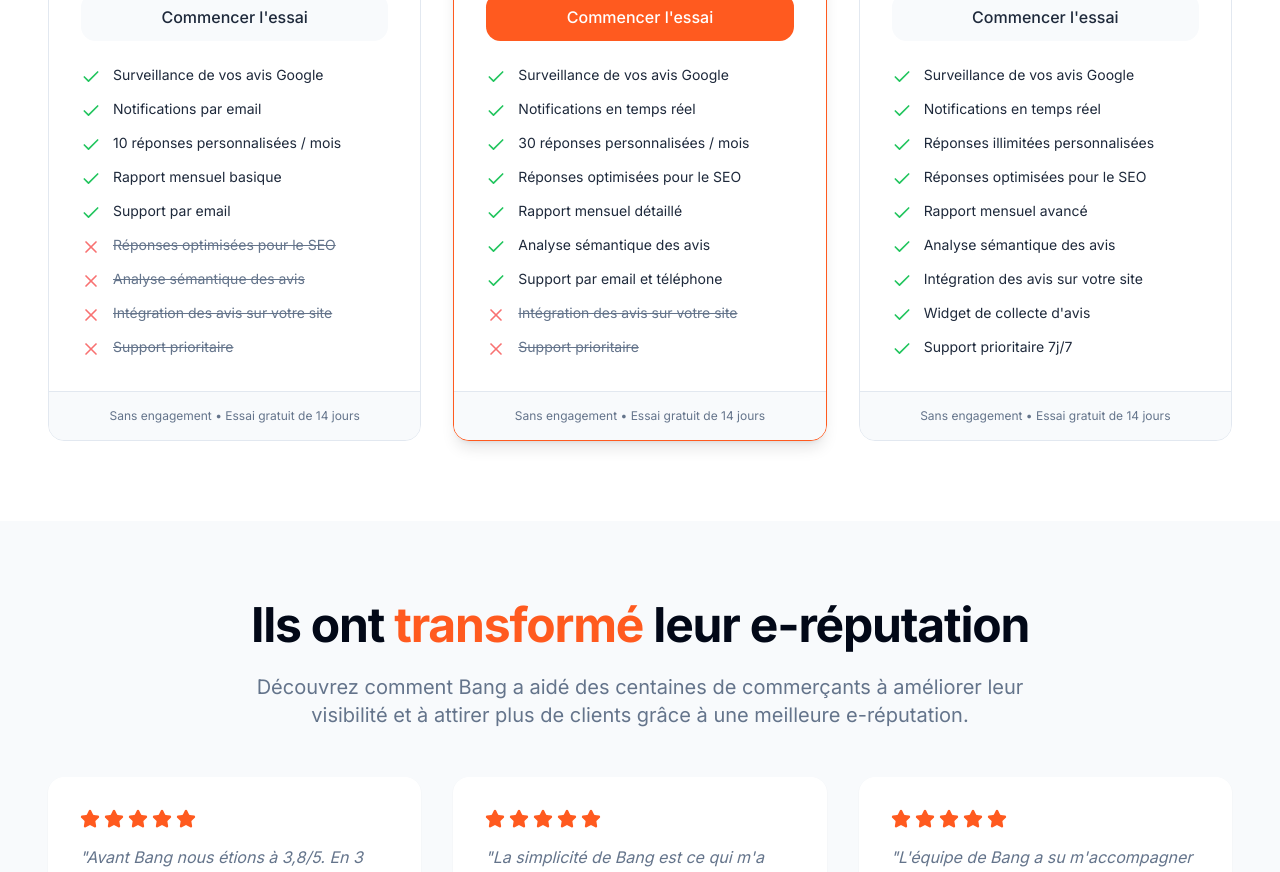
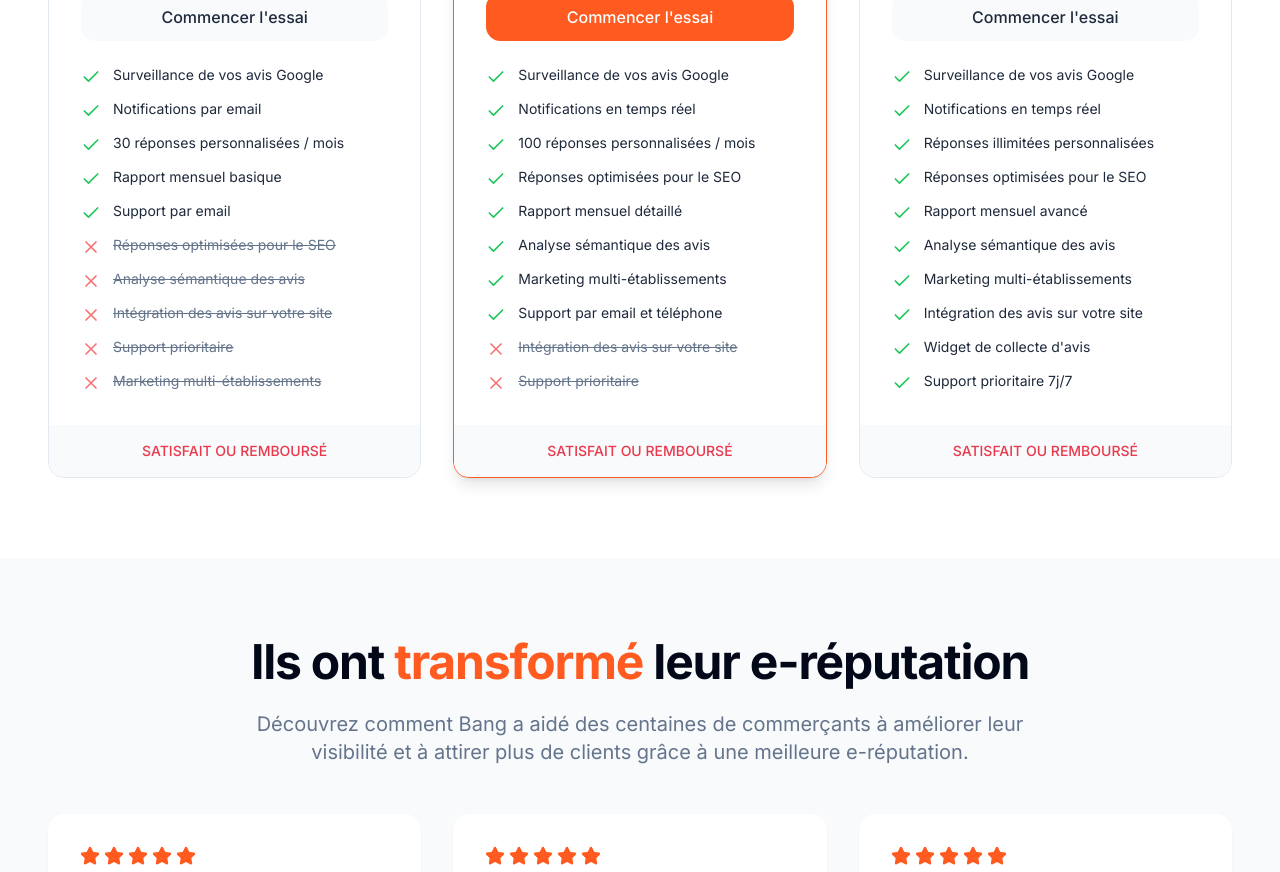
Before and after one commit to PremIA92100/bang-e-reputation-helper, a React (Vite) app: page / in a window 1280 px wide. Shown: the part 5200-6072 px from the top of the page. Built offline with nearby package versions, Linux system fonts and the light colour scheme.

Commit message:
Refactor: Update pricing plans
Update pricing plans to remove the "no commitment - 14-day free trial" text, change the number of monthly responses, and add a "Multi-establishment marketing" option.

```diff
--- a/src/components/Pricing.tsx
+++ b/src/components/Pricing.tsx
@@ -12,7 +12,7 @@ const pricingPlans = [
     features: [
       "Surveillance de vos avis Google",
       "Notifications par email",
-      "10 réponses personnalisées / mois",
+      "30 réponses personnalisées / mois",
       "Rapport mensuel basique",
       "Support par email"
     ],
@@ -20,7 +20,8 @@ const pricingPlans = [
       "Réponses optimisées pour le SEO",
       "Analyse sémantique des avis",
       "Intégration des avis sur votre site",
-      "Support prioritaire"
+      "Support prioritaire",
+      "Marketing multi-établissements"
     ],
     cta: "Commencer l'essai",
     popular: false
@@ -33,10 +34,11 @@ const pricingPlans = [
     features: [
       "Surveillance de vos avis Google",
       "Notifications en temps réel",
-      "30 réponses personnalisées / mois",
+      "100 réponses personnalisées / mois",
       "Réponses optimisées pour le SEO",
       "Rapport mensuel détaillé",
       "Analyse sémantique des avis",
+      "Marketing multi-établissements",
       "Support par email et téléphone"
     ],
     notIncluded: [
@@ -58,6 +60,7 @@ const pricingPlans = [
       "Réponses optimisées pour le SEO",
       "Rapport mensuel avancé",
       "Analyse sémantique des avis",
+      "Marketing multi-établissements",
       "Intégration des avis sur votre site",
       "Widget de collecte d'avis",
       "Support prioritaire 7j/7"
@@ -174,8 +177,10 @@ const Pricing = () => {
                 </div>
               </div>
 
-              <div className="px-6 py-4 bg-bang-lightgray text-xs text-bang-lightblue text-center border-t border-bang-gray">
-                Sans engagement • Essai gratuit de 14 jours
+              <div className="px-6 py-4 bg-bang-lightgray text-center">
+                <p className="text-sm font-medium text-bang-blue">
+                  <span className="text-[#ea384c]">SATISFAIT OU REMBOURSÉ</span>
+                </p>
               </div>
             </div>
           ))}
```
